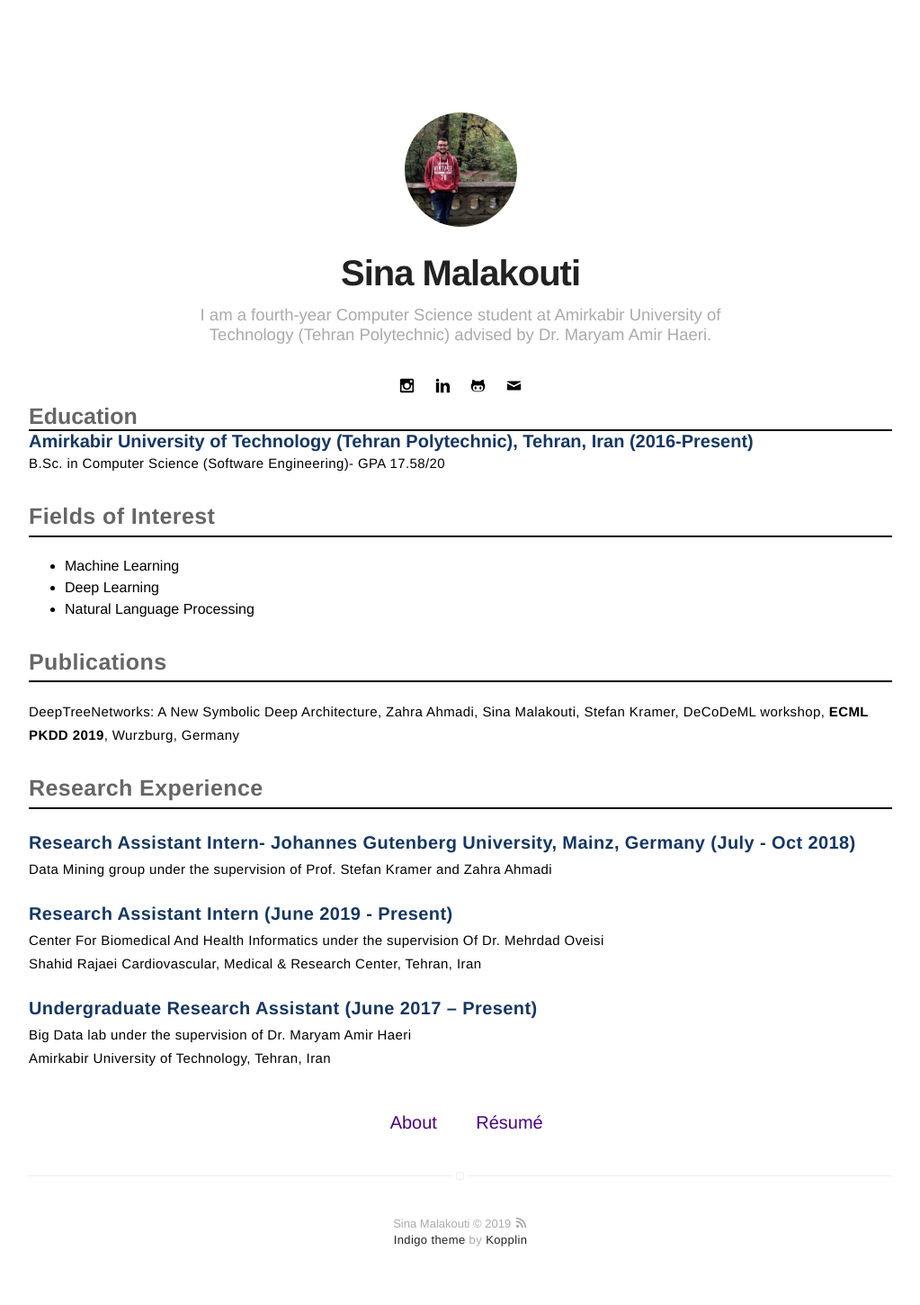
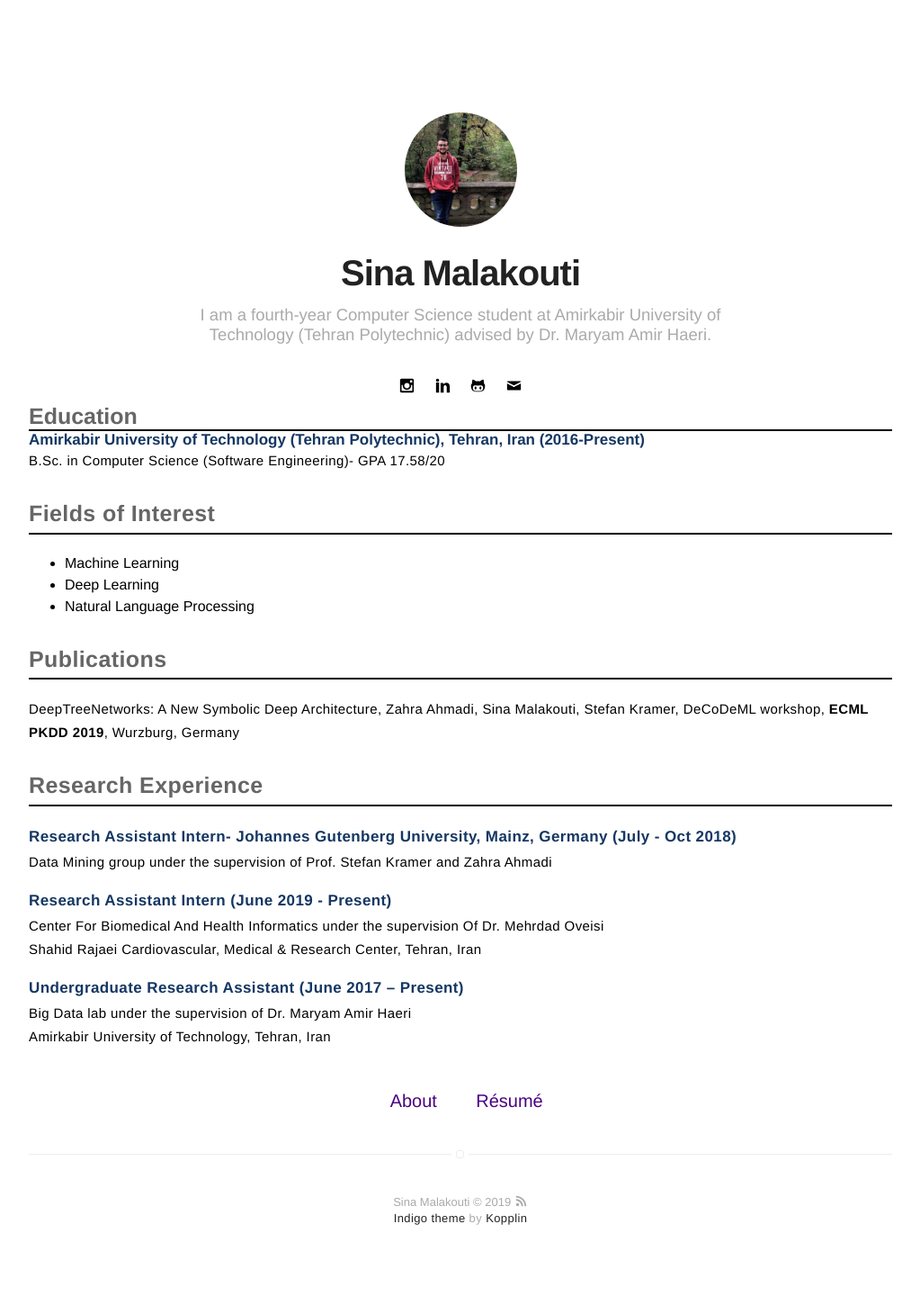
Before and after one commit to sinamalakouti/sinamalakouti.github.io, a Jekyll site: the page built from index.html, in a window 1280 px wide. Shown: the whole page at 90% size, without its empty margins (128-1151 px from the left). Built offline with Jekyll 4.4.1, drawn with Linux system fonts in a browser that asks for light colours; after the commit the page ends 1425 px from its top, so only the background shows below that.

Commit message:
first page information added

```diff
--- a/_sass/components/header.sass
+++ b/_sass/components/header.sass
@@ -39,7 +39,7 @@
     border-bottom: solid black 2px
 
 .inf_title
-    font-size: 2rem
+    font-size: 1.7rem
     font-weight: bold
     color : rgb(21,55,99)
     padding-bottom: 0
```
